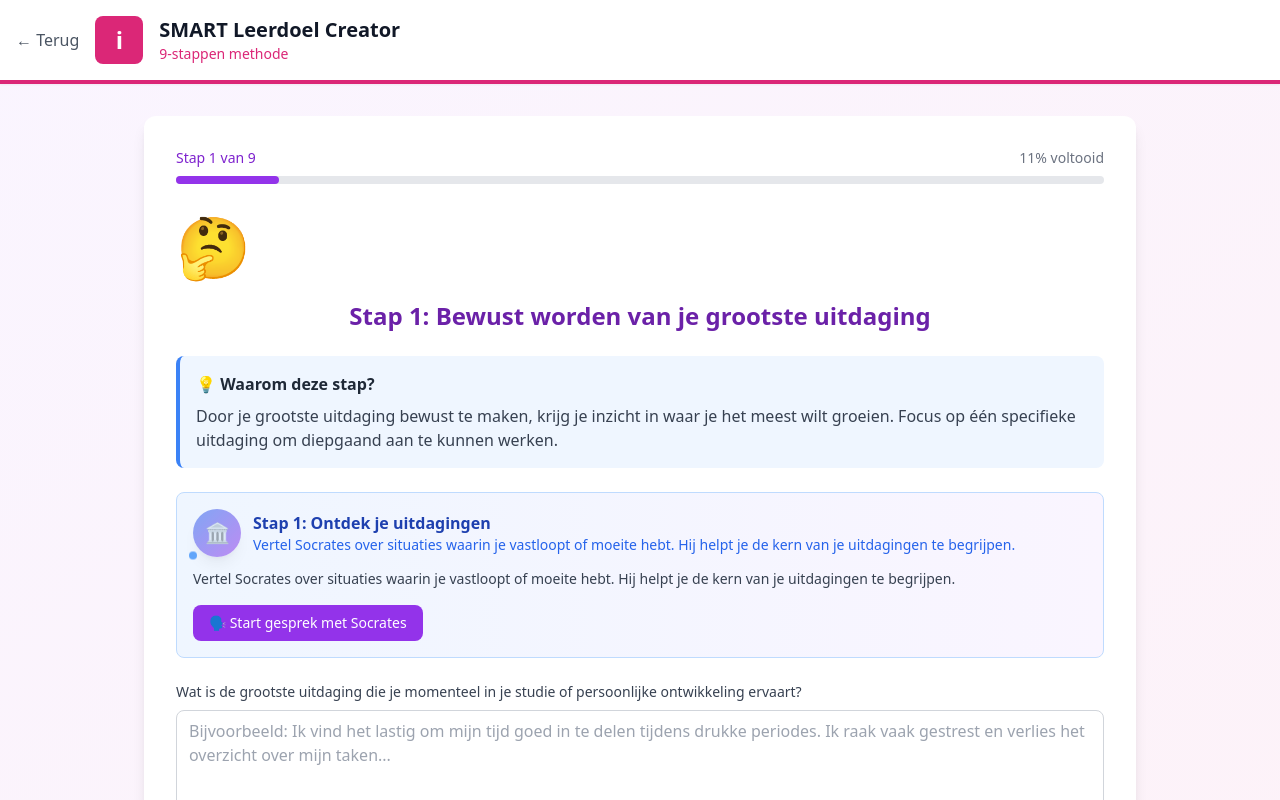
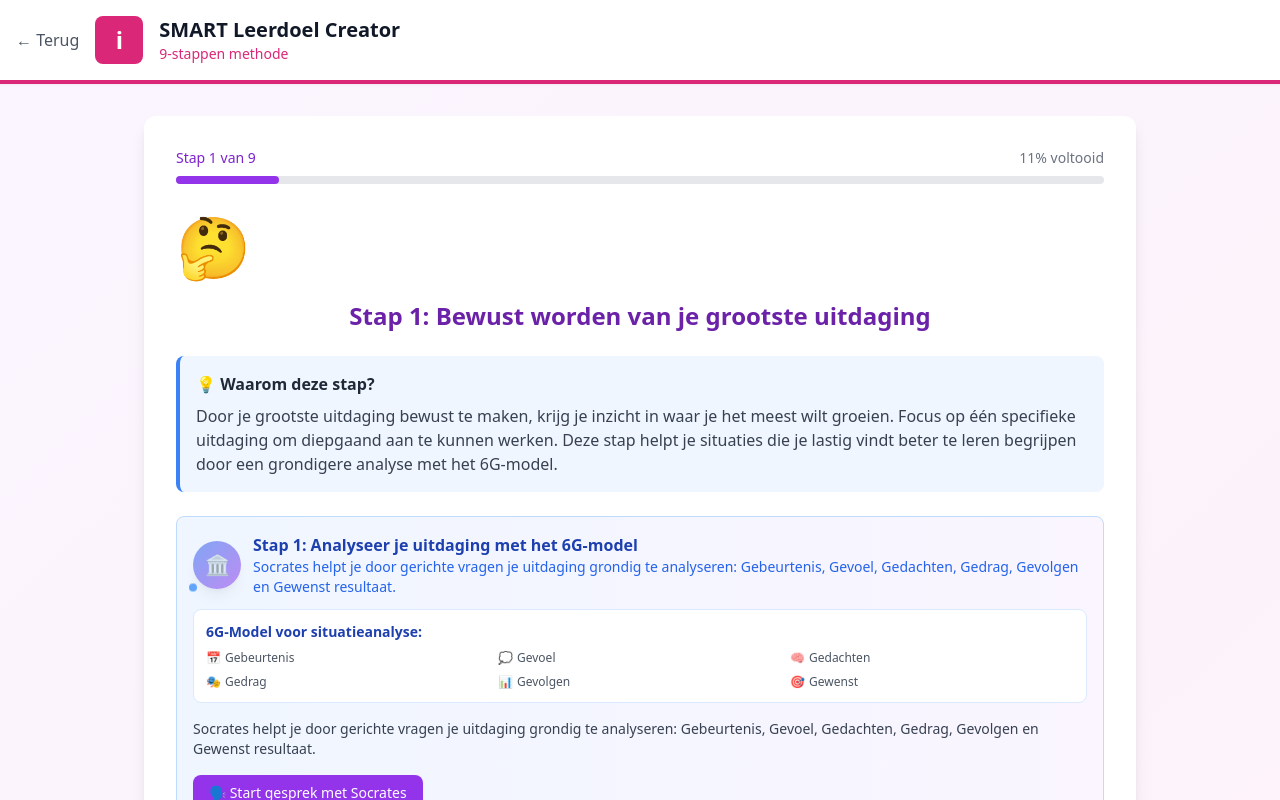
Before and after one commit to MartijnMesman/SMART, a Next.js app: page / in a window 1280 px wide. Both pictures are taken after a click on the button "🚀 Start met je SMART leerdoel". Shown: the top 800 px of the page. Built offline with nearby package versions, Linux system fonts and the light colour scheme.

Commit message:
Implement 6G Model with Socratic Method in Step 1

```diff
--- a/src/components/SmartLeerdoelWizard.tsx
+++ b/src/components/SmartLeerdoelWizard.tsx
@@ -204,14 +204,15 @@ export default function SmartLeerdoelWizard({ onBack }: SmartLeerdoelWizardProps
               <h3>💡 Waarom deze stap?</h3>
               <p className="text-gray-700">
                 Door je grootste uitdaging bewust te maken, krijg je inzicht in waar je het meest wilt groeien.
-                Focus op één specifieke uitdaging om diepgaand aan te kunnen werken.
+                Focus op één specifieke uitdaging om diepgaand aan te kunnen werken. Deze stap helpt je situaties
+                die je lastig vindt beter te leren begrijpen door een grondigere analyse met het 6G-model.
               </p>
             </div>
 
-            {/* Socrates Chat Integration */}
+            {/* Socrates Chat Integration with 6G Model */}
             <SocratesChat
               stepNumber={1}
-              stepContext="Uitdagingen identificeren"
+              stepContext="6G-model uitdagingen analyseren"
               onInsightGained={(insight) => {
                 // Optionally pre-fill the challenge field with insights from Socrates
                 if (!formData.uitdaging && insight.length > 20) {
@@ -233,6 +234,7 @@ export default function SmartLeerdoelWizard({ onBack }: SmartLeerdoelWizardProps
               />
               <p className="text-sm text-gray-500 mt-2">
                 💡 Tip: Wees zo specifiek mogelijk. Beschrijf niet alleen wat je moeilijk vindt, maar ook wanneer en waarom dit gebeurt.
+                Gebruik het gesprek met Socrates om je uitdaging dieper te analyseren.
               </p>
             </div>
 
--- a/src/components/SocratesChat.tsx
+++ b/src/components/SocratesChat.tsx
@@ -26,7 +26,7 @@ export default function SocratesChat({ onInsightGained, stepContext, stepNumber
   // Step-specific initial messages
   const getInitialMessage = (step: number) => {
     const initialMessages = {
-      1: 'Welkom, jonge student! Ik ben Socrates. Laten we samen ontdekken wat jouw grootste uitdaging is in je studie. Vertel me eens, wat houdt je momenteel het meest bezig in je leerproces?',
+      1: 'Welkom, jonge student! Ik ben Socrates. Laten we samen je grootste uitdaging onderzoeken met behulp van het 6G-model. Dit helpt ons de situatie grondig te begrijpen. Kun je me een specifieke situatie beschrijven waarin je deze uitdaging recent hebt ervaren?',
       2: 'Uitstekend! Nu we je uitdagingen kennen, laten we kijken naar je sterke punten. Vertel me eens over een moment waarop je trots was op jezelf in je studie. Wat deed je toen goed?',
       3: 'Nu gaan we je leerdoel SMART maken. Denk eens na: als je over een paar maanden terugkijkt, wat zou je dan graag bereikt willen hebben? Wees zo specifiek mogelijk.',
       4: 'Laten we je motivatie onderzoeken. Waarom is dit leerdoel belangrijk voor jou? Wat drijft je om hieraan te werken?',
@@ -153,8 +153,8 @@ export default function SocratesChat({ onInsightGained, stepContext, stepNumber
   const getStepInfo = (step: number) => {
     const stepInfo = {
       1: {
-        title: 'Ontdek je uitdagingen',
-        description: 'Vertel Socrates over situaties waarin je vastloopt of moeite hebt. Hij helpt je de kern van je uitdagingen te begrijpen.'
+        title: 'Analyseer je uitdaging met het 6G-model',
+        description: 'Socrates helpt je door gerichte vragen je uitdaging grondig te analyseren: Gebeurtenis, Gevoel, Gedachten, Gedrag, Gevolgen en Gewenst resultaat.'
       },
       2: {
         title: 'Herken je kwaliteiten',
@@ -194,6 +194,29 @@ export default function SocratesChat({ onInsightGained, stepContext, stepNumber
 
   const stepInfo = getStepInfo(stepNumber)
 
+  // 6G Model Progress Tracker for Step 1
+  const get6GProgress = () => {
+    if (stepNumber !== 1) return null
+
+    const conversationText = messages.map(m => m.content.toLowerCase()).join(' ')
+
+    const gElements = [
+      { name: 'Gebeurtenis', keywords: ['gebeurde', 'situatie', 'moment', 'toen', 'vooraf'], icon: '📅' },
+      { name: 'Gevoel', keywords: ['voelde', 'emotie', 'gevoel', 'lichaam', 'stress', 'zenuw'], icon: '💭' },
+      { name: 'Gedachten', keywords: ['dacht', 'gedachte', 'hoofd', 'tegen jezelf', 'overtuiging'], icon: '🧠' },
+      { name: 'Gedrag', keywords: ['deed', 'reageerde', 'actie', 'gedrag', 'handelde'], icon: '🎭' },
+      { name: 'Gevolgen', keywords: ['gevolg', 'resultaat', 'daarna', 'effect', 'uitkomst'], icon: '📊' },
+      { name: 'Gewenst', keywords: ['anders', 'liever', 'gewenst', 'volgende keer', 'beter'], icon: '🎯' }
+    ]
+
+    return gElements.map(element => ({
+      ...element,
+      covered: element.keywords.some(keyword => conversationText.includes(keyword))
+    }))
+  }
+
+  const gProgress = get6GProgress()
+
   if (!isExpanded) {
     return (
       <div className="mb-6">
@@ -213,6 +236,40 @@ export default function SocratesChat({ onInsightGained, stepContext, stepNumber
               <p className="text-sm text-blue-600">{stepInfo.description}</p>
             </div>
           </div>
+
+          {/* 6G Model Preview for Step 1 */}
+          {stepNumber === 1 && (
+            <div className="mb-4 p-3 bg-white rounded-lg border border-blue-100">
+              <h4 className="text-sm font-semibold text-blue-800 mb-2">6G-Model voor situatieanalyse:</h4>
+              <div className="grid grid-cols-2 md:grid-cols-3 gap-2 text-xs">
+                <div className="flex items-center gap-1">
+                  <span>📅</span>
+                  <span className="text-gray-600">Gebeurtenis</span>
+                </div>
+                <div className="flex items-center gap-1">
+                  <span>💭</span>
+                  <span className="text-gray-600">Gevoel</span>
+                </div>
+                <div className="flex items-center gap-1">
+                  <span>🧠</span>
+                  <span className="text-gray-600">Gedachten</span>
+                </div>
+                <div className="flex items-center gap-1">
+                  <span>🎭</span>
+                  <span className="text-gray-600">Gedrag</span>
+                </div>
+                <div className="flex items-center gap-1">
+                  <span>📊</span>
+                  <span className="text-gray-600">Gevolgen</span>
+                </div>
+                <div className="flex items-center gap-1">
+                  <span>🎯</span>
+                  <span className="text-gray-600">Gewenst</span>
+                </div>
+              </div>
+            </div>
+          )}
+
           <p className="text-gray-700 text-sm mb-4">
             {stepInfo.description}
           </p>
@@ -282,6 +339,34 @@ export default function SocratesChat({ onInsightGained, stepContext, stepNumber
               </svg>
             </button>
           </div>
+
+          {/* 6G Progress Tracker for Step 1 */}
+          {stepNumber === 1 && gProgress && (
+            <div className="mt-3 pt-3 border-t border-white border-opacity-20">
+              <div className="flex items-center gap-2 mb-2">
+                <span className="text-sm font-medium">6G-Model voortgang:</span>
+                <span className="text-xs bg-white bg-opacity-20 px-2 py-1 rounded-full">
+                  {gProgress.filter(g => g.covered).length}/6
+                </span>
+              </div>
+              <div className="grid grid-cols-3 md:grid-cols-6 gap-2">
+                {gProgress.map((g, index) => (
+                  <div
+                    key={index}
+                    className={`flex flex-col items-center p-2 rounded-lg text-xs transition-all duration-300 ${
+                      g.covered
+                        ? 'bg-green-500 bg-opacity-20 text-green-100'
+                        : 'bg-white bg-opacity-10 text-white opacity-60'
+                    }`}
+                  >
+                    <span className="text-lg mb-1">{g.icon}</span>
+                    <span className="font-medium">{g.name}</span>
+                    {g.covered && <span className="text-green-200 text-xs">✓</span>}
+                  </div>
+                ))}
+              </div>
+            </div>
+          )}
         </div>
 
         {/* Error Banner */}
@@ -391,6 +476,29 @@ export default function SocratesChat({ onInsightGained, stepContext, stepNumber
             </button>
           </div>
 
+          {/* 6G Model Quick Reference for Step 1 */}
+          {stepNumber === 1 && (
+            <div className="mt-3 pt-3 border-t border-gray-100">
+              <div className="text-xs text-gray-600 mb-2">
+                <strong>6G-Model hulp:</strong> Vertel over een specifieke situatie waarin je je uitdaging ervaarde
+              </div>
+              <div className="grid grid-cols-2 md:grid-cols-3 gap-1 text-xs">
+                {gProgress?.map((g, index) => (
+                  <div
+                    key={index}
+                    className={`flex items-center gap-1 p-1 rounded transition-colors ${
+                      g.covered ? 'text-green-600 bg-green-50' : 'text-gray-500'
+                    }`}
+                  >
+                    <span>{g.icon}</span>
+                    <span>{g.name}</span>
+                    {g.covered && <span className="text-green-500">✓</span>}
+                  </div>
+                ))}
+              </div>
+            </div>
+          )}
+
           {messages.filter(m => m.role === 'user').length > 2 && (
             <div className="mt-3 pt-3 border-t border-gray-100">
               <button
```
Also changed, not shown: src/app/api/socrates-chat/route.ts (+35 -4 lines).
